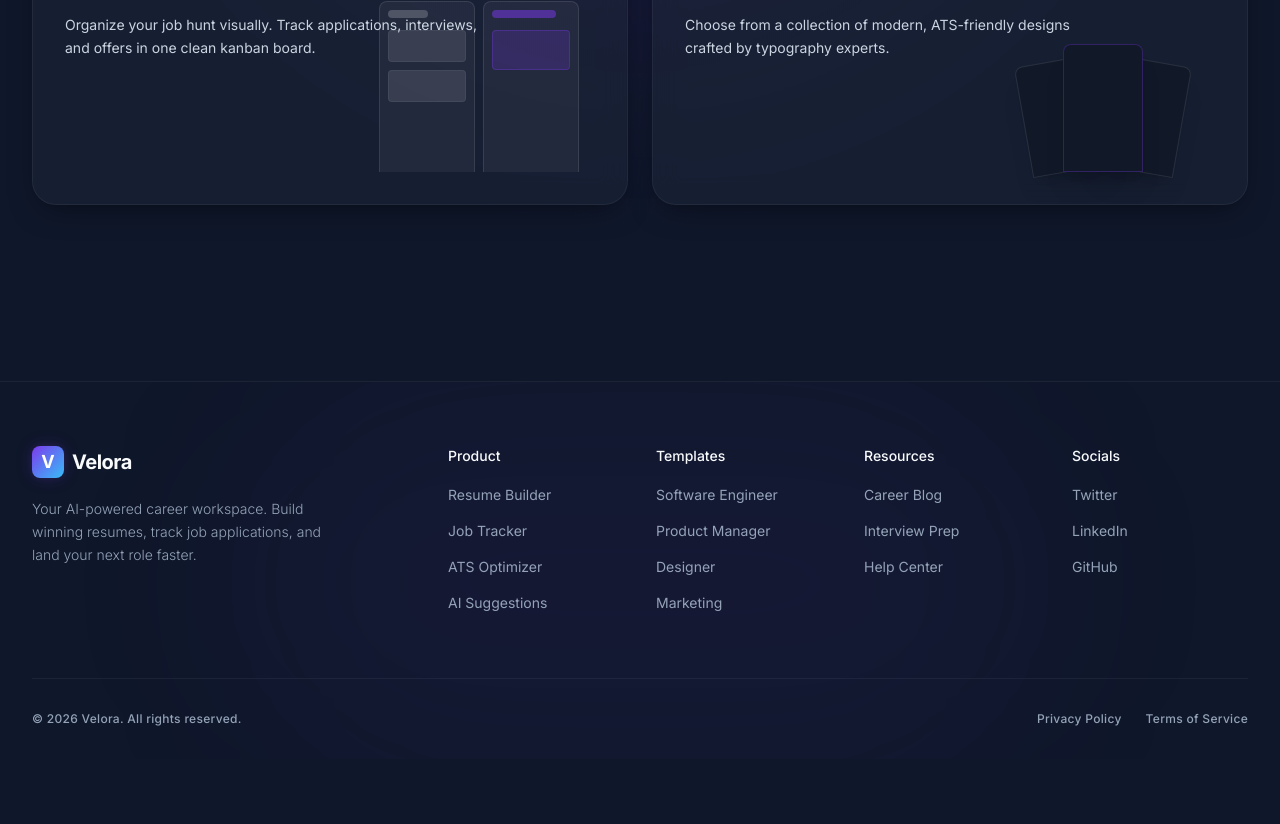
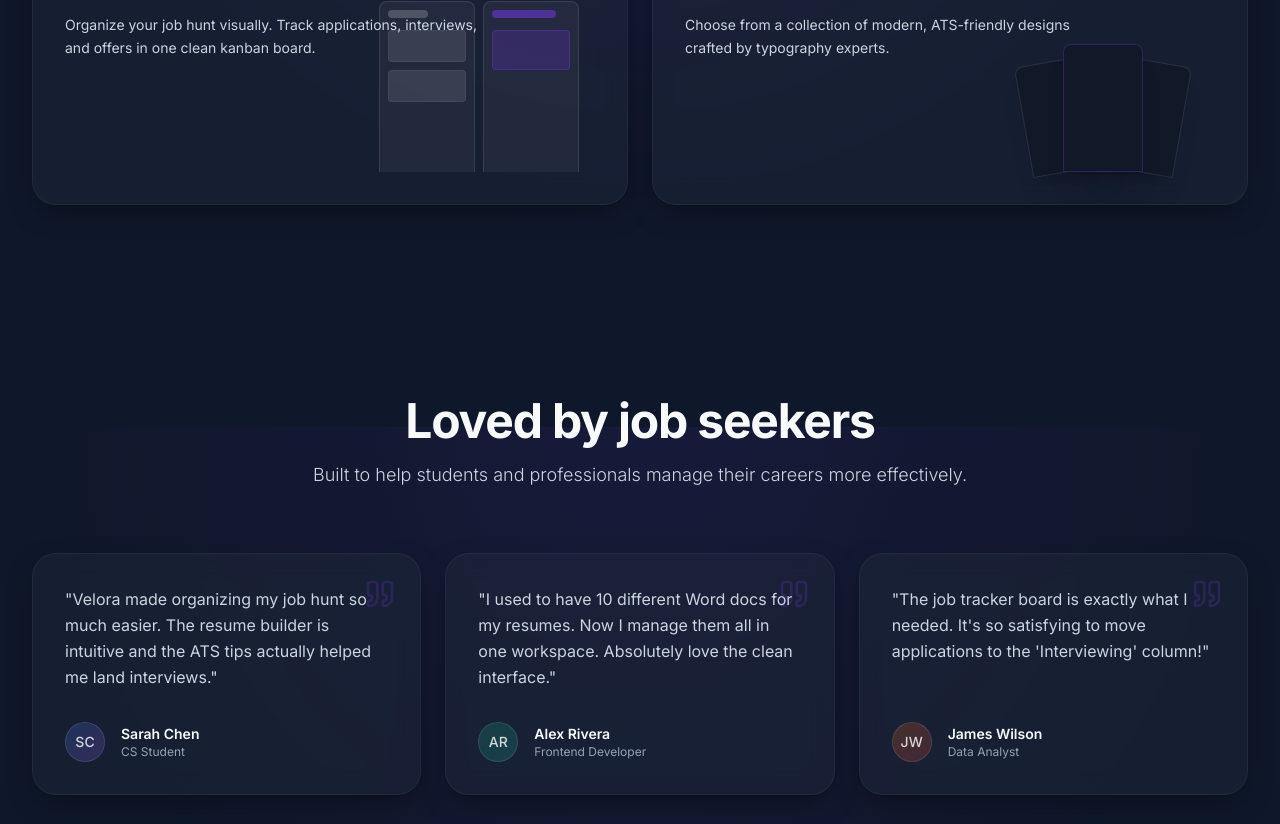
Before and after one commit to Slash-495/Velora, a Next.js app: page / in a window 1280 px wide. Shown: the part 1973-2797 px from the top of the page. Before the commit the page ends 2732 px from the top, so only its background shows below. Built offline with nearby package versions, Linux system fonts and the light colour scheme.

Commit message:
add Cta section and reviews section

```diff
--- a/app/page.tsx
+++ b/app/page.tsx
@@ -4,6 +4,7 @@ import { Container } from "@/components/ui/Container";
 import { motion } from "framer-motion";
 import { Sparkles, FileText, Briefcase, CheckCircle2, ChevronRight, BarChart3, Bot, ArrowRight } from "lucide-react";
 import { Features } from "@/components/Features";
+import { CTA } from "@/components/CTA";
 
 export default function Home() {
   return (
@@ -233,6 +234,7 @@ export default function Home() {
       </Container>
     </main>
       <Features />
+      <CTA />
     </>
   );
 }
--- /dev/null
+++ b/components/CTA.tsx
@@ -0,0 +1,141 @@
+"use client";
+
+import { Container } from "@/components/ui/Container";
+import { motion } from "framer-motion";
+import { ArrowRight, Sparkles, Quote } from "lucide-react";
+
+const testimonials = [
+  {
+    id: 1,
+    quote: "Velora made organizing my job hunt so much easier. The resume builder is intuitive and the ATS tips actually helped me land interviews.",
+    name: "Sarah Chen",
+    role: "CS Student",
+    initials: "SC",
+    color: "from-blue-500/20 to-purple-500/20"
+  },
+  {
+    id: 2,
+    quote: "I used to have 10 different Word docs for my resumes. Now I manage them all in one workspace. Absolutely love the clean interface.",
+    name: "Alex Rivera",
+    role: "Frontend Developer",
+    initials: "AR",
+    color: "from-emerald-500/20 to-teal-500/20"
+  },
+  {
+    id: 3,
+    quote: "The job tracker board is exactly what I needed. It's so satisfying to move applications to the 'Interviewing' column!",
+    name: "James Wilson",
+    role: "Data Analyst",
+    initials: "JW",
+    color: "from-orange-500/20 to-red-500/20"
+  }
+];
+
+export function CTA() {
+  return (
+    <div className="relative overflow-hidden">
+      {/* Testimonials Section */}
+      <section className="py-24 relative z-10">
+        <Container>
+          <div className="text-center mb-16">
+            <motion.h2
+              initial={{ opacity: 0, y: 20 }}
+              whileInView={{ opacity: 1, y: 0 }}
+              viewport={{ once: true }}
+              className="text-3xl md:text-5xl font-bold text-text-primary tracking-tight mb-4"
+            >
+              Loved by job seekers
+            </motion.h2>
+            <motion.p
+              initial={{ opacity: 0, y: 20 }}
+              whileInView={{ opacity: 1, y: 0 }}
+              viewport={{ once: true }}
+              transition={{ delay: 0.1 }}
+              className="text-lg text-text-secondary font-light"
+            >
+              Built to help students and professionals manage their careers more effectively.
+            </motion.p>
+          </div>
+
+          <div className="grid grid-cols-1 md:grid-cols-3 gap-6">
+            {testimonials.map((testimonial, i) => (
+               <motion.div
+                key={testimonial.id}
+                initial={{ opacity: 0, y: 20 }}
+                whileInView={{ opacity: 1, y: 0 }}
+                viewport={{ once: true }}
+                transition={{ delay: i * 0.1 }}
+                className="card-premium p-8 rounded-3xl relative group hover:-translate-y-1 transition-transform duration-300 flex flex-col justify-between"
+              >
+                <div>
+                  <Quote className="w-8 h-8 text-primary/20 absolute top-6 right-6 transition-colors duration-300 group-hover:text-primary/40" />
+                  <p className="text-text-secondary leading-relaxed mb-8 relative z-10">
+                    "{testimonial.quote}"
+                  </p>
+                </div>
+                <div className="flex items-center gap-4">
+                  <div className={`w-10 h-10 rounded-full bg-gradient-to-br ${testimonial.color} flex items-center justify-center border border-white/10 shrink-0`}>
+                    <span className="text-sm font-medium text-white/80">{testimonial.initials}</span>
+                  </div>
+                  <div>
+                    <h4 className="text-sm font-semibold text-text-primary">{testimonial.name}</h4>
+                    <p className="text-xs text-text-muted">{testimonial.role}</p>
+                  </div>
+                </div>
+              </motion.div>
+            ))}
+          </div>
+        </Container>
+      </section>
+
+      {/* Final CTA Section */}
+      <section className="py-24 relative z-10 pb-32">
+        {/* Background glow for CTA */}
+        <div className="absolute inset-0 flex items-center justify-center pointer-events-none">
+          <div className="w-[800px] h-[400px] bg-primary/10 rounded-full blur-[120px]" />
+        </div>
+
+        <Container>
+          <motion.div
+            initial={{ opacity: 0, scale: 0.95 }}
+            whileInView={{ opacity: 1, scale: 1 }}
+            viewport={{ once: true }}
+            className="relative card-premium border border-white/10 rounded-[3rem] p-8 sm:p-12 md:p-20 text-center overflow-hidden"
+          >
+            {/* Subtle inner glow top border */}
+            <div className="absolute top-0 left-1/2 -translate-x-1/2 w-3/4 h-px bg-gradient-to-r from-transparent via-primary/50 to-transparent" />
+
+            {/* Corner glowing accents */}
+            <div className="absolute -top-24 -right-24 w-48 h-48 bg-primary/20 rounded-full blur-3xl" />
+            <div className="absolute -bottom-24 -left-24 w-48 h-48 bg-secondary/20 rounded-full blur-3xl" />
+
+            <div className="relative z-10">
+              <div className="inline-flex items-center gap-2 px-3 py-1.5 rounded-full bg-white/5 border border-white/10 w-fit mb-8 backdrop-blur-md">
+                <Sparkles className="w-4 h-4 text-primary-glow" />
+                <span className="text-sm font-medium text-text-secondary">Get started for free</span>
+              </div>
+
+              <h2 className="text-4xl md:text-5xl lg:text-6xl font-bold text-text-primary tracking-tight mb-6 max-w-3xl mx-auto leading-[1.1]">
+                Everything you need for your job hunt.
+              </h2>
+
+              <p className="text-xl text-text-secondary font-light mb-10 max-w-2xl mx-auto leading-relaxed">
+                Start building resumes that stand out and organize your career journey with Velora today.
+              </p>
+
+              <div className="flex flex-col sm:flex-row items-center justify-center gap-4">
+                <button className="btn-glow group w-full sm:w-auto text-base px-8 py-4 rounded-xl">
+                  Build Your Resume
+                  <ArrowRight className="w-4 h-4 ml-2 transition-transform group-hover:translate-x-1" />
+                </button>
+                <button className="btn-secondary w-full sm:w-auto text-base px-8 py-4 rounded-xl">
+                  Explore Workspace
+                </button>
+              </div>
+            </div>
+          </motion.div>
+        </Container>
+      </section>
+    </div>
+  );
+}
```
